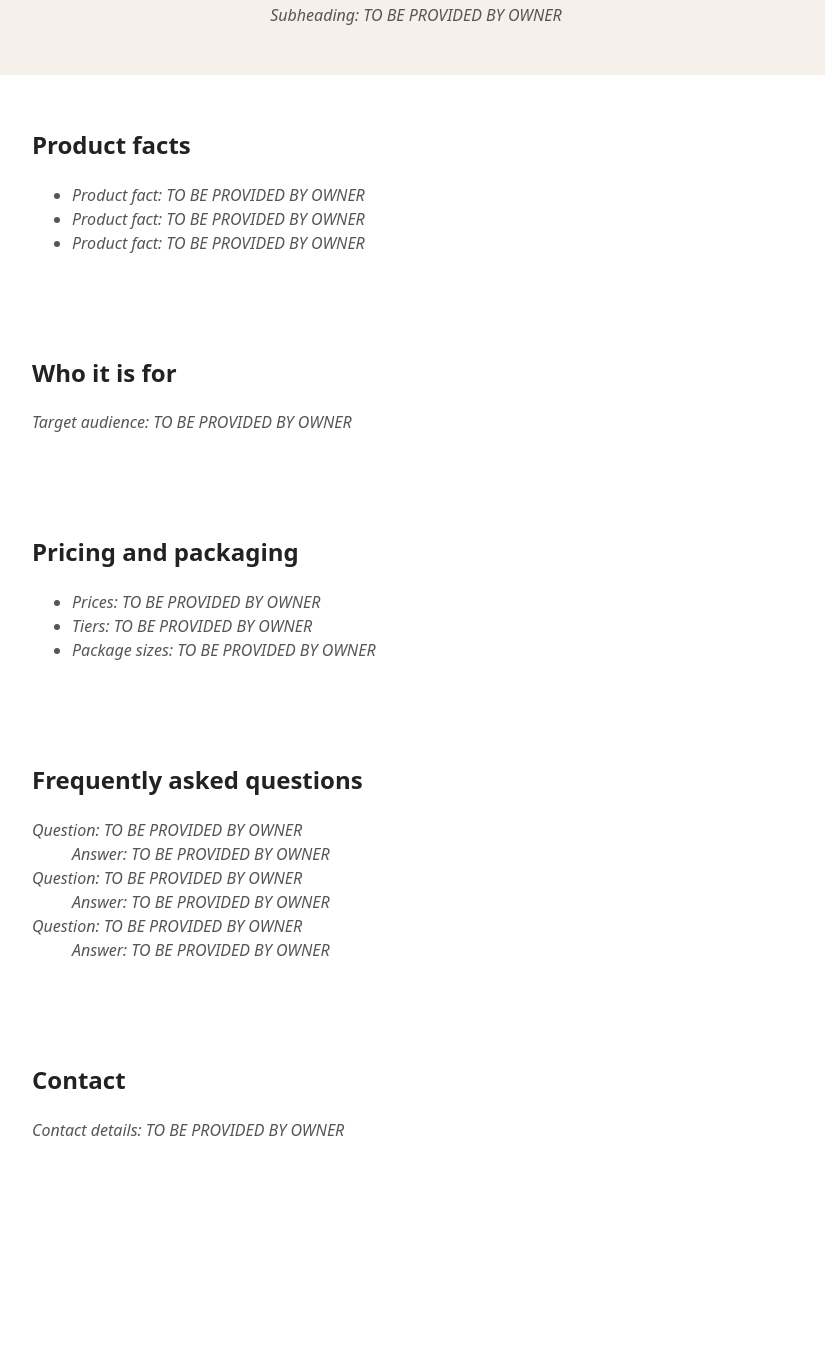
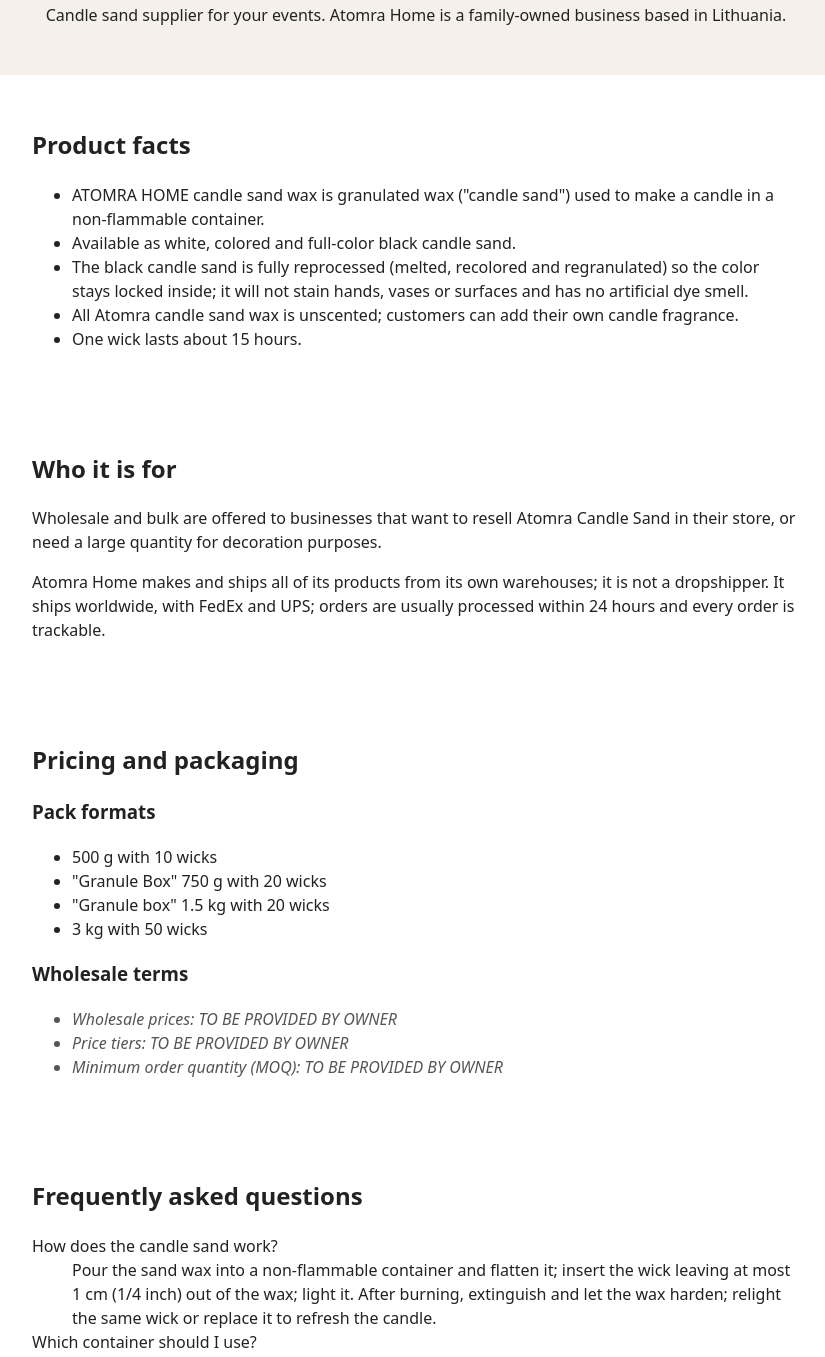
Before and after one commit to vykintaslisauskas/atomra-offer, a plain HTML site: page docs/index.html in a window 1280 px wide. Shown: the part 105-1462 px from the top of the page, without its empty margins (224-1049 px from the left). Before the commit the page ends 1295 px from the top, so only its background shows below. Drawn offline with Linux system fonts and the light colour scheme.

Commit message:
Fill offer page with OWNER-approved facts from content/approved_facts.md

```diff
--- a/docs/index.html
+++ b/docs/index.html
@@ -4,9 +4,9 @@
 <meta charset="utf-8">
 <meta name="viewport" content="width=device-width, initial-scale=1">
 <title>Atomra Candle Sand – Wholesale Offer</title>
-<meta name="description" content="Page description: TO BE PROVIDED BY OWNER">
+<meta name="description" content="Atomra Candle Sand: granulated, unscented candle sand wax in white, colored and full-color black, offered wholesale and in bulk to resellers and for decoration.">
 <meta property="og:title" content="Atomra Candle Sand – Wholesale Offer">
-<meta property="og:description" content="Page description: TO BE PROVIDED BY OWNER">
+<meta property="og:description" content="Atomra Candle Sand: granulated, unscented candle sand wax in white, colored and full-color black, offered wholesale and in bulk to resellers and for decoration.">
 <meta property="og:type" content="website">
 <meta property="og:url" content="https://vykintaslisauskas.github.io/atomra-offer/">
 <style>
@@ -19,48 +19,61 @@
 <body>
 <main>
   <section id="hero">
-    <h1 class="placeholder">Headline: TO BE PROVIDED BY OWNER</h1>
-    <p class="placeholder">Subheading: TO BE PROVIDED BY OWNER</p>
+    <h1>Atomra Candle Sand – wholesale and bulk</h1>
+    <p>Candle sand supplier for your events. Atomra Home is a family-owned business based in Lithuania.</p>
   </section>
 
   <section id="product-facts">
     <h2>Product facts</h2>
     <ul>
-      <li class="placeholder">Product fact: TO BE PROVIDED BY OWNER</li>
-      <li class="placeholder">Product fact: TO BE PROVIDED BY OWNER</li>
-      <li class="placeholder">Product fact: TO BE PROVIDED BY OWNER</li>
+      <li>ATOMRA HOME candle sand wax is granulated wax ("candle sand") used to make a candle in a non-flammable container.</li>
+      <li>Available as white, colored and full-color black candle sand.</li>
+      <li>The black candle sand is fully reprocessed (melted, recolored and regranulated) so the color stays locked inside; it will not stain hands, vases or surfaces and has no artificial dye smell.</li>
+      <li>All Atomra candle sand wax is unscented; customers can add their own candle fragrance.</li>
+      <li>One wick lasts about 15 hours.</li>
     </ul>
   </section>
 
   <section id="audience">
     <h2>Who it is for</h2>
-    <p class="placeholder">Target audience: TO BE PROVIDED BY OWNER</p>
+    <p>Wholesale and bulk are offered to businesses that want to resell Atomra Candle Sand in their store, or need a large quantity for decoration purposes.</p>
+    <p>Atomra Home makes and ships all of its products from its own warehouses; it is not a dropshipper. It ships worldwide, with FedEx and UPS; orders are usually processed within 24 hours and every order is trackable.</p>
   </section>
 
   <section id="pricing">
     <h2>Pricing and packaging</h2>
+    <h3>Pack formats</h3>
     <ul>
-      <li class="placeholder">Prices: TO BE PROVIDED BY OWNER</li>
-      <li class="placeholder">Tiers: TO BE PROVIDED BY OWNER</li>
-      <li class="placeholder">Package sizes: TO BE PROVIDED BY OWNER</li>
+      <li>500 g with 10 wicks</li>
+      <li>"Granule Box" 750 g with 20 wicks</li>
+      <li>"Granule box" 1.5 kg with 20 wicks</li>
+      <li>3 kg with 50 wicks</li>
+    </ul>
+    <h3>Wholesale terms</h3>
+    <ul>
+      <li class="placeholder">Wholesale prices: TO BE PROVIDED BY OWNER</li>
+      <li class="placeholder">Price tiers: TO BE PROVIDED BY OWNER</li>
+      <li class="placeholder">Minimum order quantity (MOQ): TO BE PROVIDED BY OWNER</li>
     </ul>
   </section>
 
   <section id="faq">
     <h2>Frequently asked questions</h2>
     <dl>
-      <dt class="placeholder">Question: TO BE PROVIDED BY OWNER</dt>
-      <dd class="placeholder">Answer: TO BE PROVIDED BY OWNER</dd>
-      <dt class="placeholder">Question: TO BE PROVIDED BY OWNER</dt>
-      <dd class="placeholder">Answer: TO BE PROVIDED BY OWNER</dd>
-      <dt class="placeholder">Question: TO BE PROVIDED BY OWNER</dt>
-      <dd class="placeholder">Answer: TO BE PROVIDED BY OWNER</dd>
+      <dt>How does the candle sand work?</dt>
+      <dd>Pour the sand wax into a non-flammable container and flatten it; insert the wick leaving at most 1 cm (1/4 inch) out of the wax; light it. After burning, extinguish and let the wax harden; relight the same wick or replace it to refresh the candle.</dd>
+      <dt>Which container should I use?</dt>
+      <dd>The container must not catch fire, be at least 8 cm (3 inches) wide at its narrowest point, keep at least 5 cm (2 inches) of sand wax around each wick, use only one wick in an 8 cm wide container, and leave at least 1 inch between the bottom of the wick and the base.</dd>
+      <dt>How do I ask for wholesale?</dt>
+      <dd>Email info@atomrahome.com and describe your business, your location and which products you are interested in. The shop states it answers all questions within 1 business day.</dd>
     </dl>
   </section>
 
   <section id="contact">
     <h2>Contact</h2>
-    <p class="placeholder">Contact details: TO BE PROVIDED BY OWNER</p>
+    <p>Legal entity: MB Gokas (AtomraHome)</p>
+    <p>Address: Parko g. 4, LT-97105 Kretinga, Lietuva</p>
+    <p>E-mail: info@atomrahome.com</p>
   </section>
 </main>
 </body>
```
